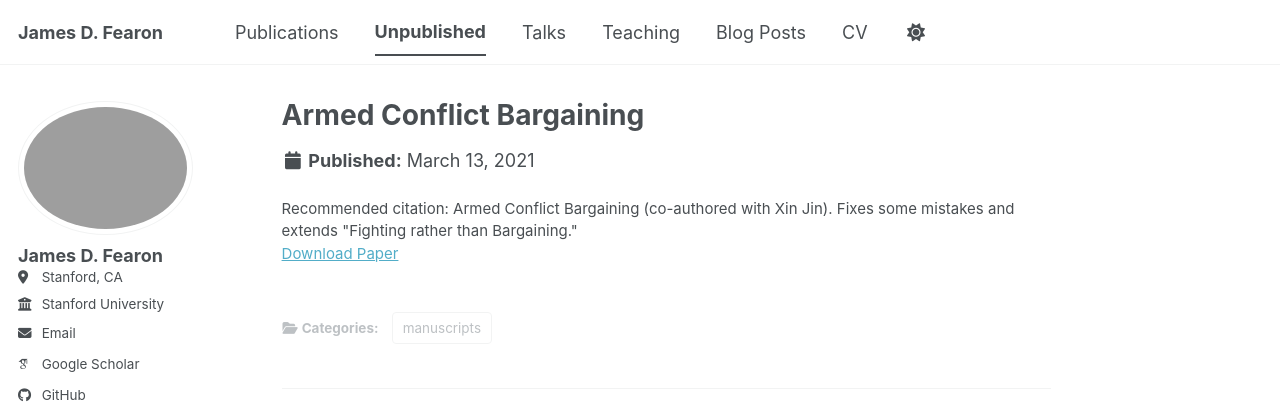
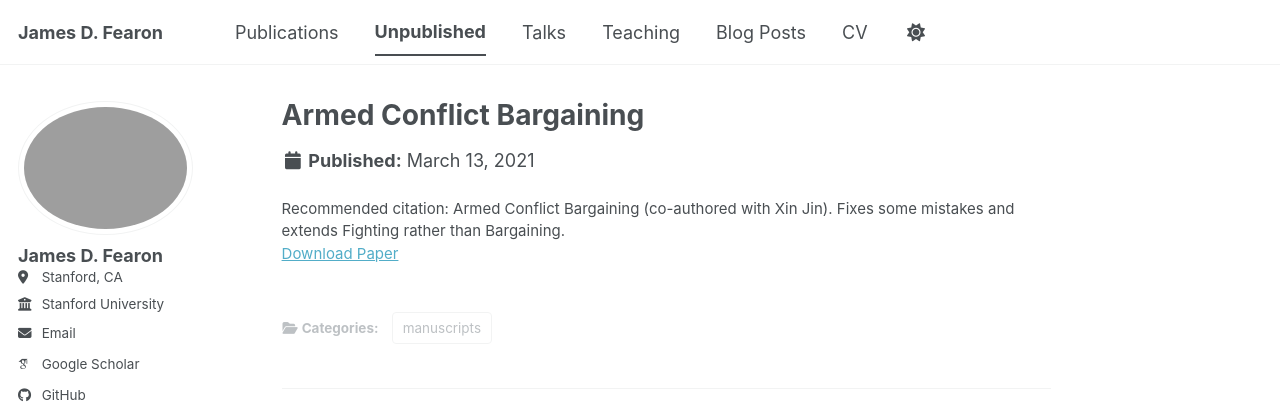
Before and after one commit to jfearon4/jfearon4.github.io, a Jekyll site: the page built from _unpublished/27-armed-conflict-bargaining.md, in a window 1280 px wide. Shown: the top 414 px of the page. Built offline with Jekyll 4.4.1, drawn with Linux system fonts in a browser that asks for light colours; some web fonts are replaced; a script bundle is joined from its source files by our own code; library files that are not in the unit come from our copies.

```diff
--- a/_unpublished/27-armed-conflict-bargaining.md
+++ b/_unpublished/27-armed-conflict-bargaining.md
@@ -7,5 +7,5 @@ excerpt: ''
 order: 6.5
 date: 2021-03-13
 paperurl: '/files/fearon-armed-conflict-bargaining.pdf'
-citation: 'Armed Conflict Bargaining (co-authored with Xin Jin). Fixes some mistakes and extends "Fighting rather than Bargaining."'
+citation: 'Armed Conflict Bargaining (co-authored with Xin Jin). Fixes some mistakes and extends Fighting rather than Bargaining.'
 ---
```
